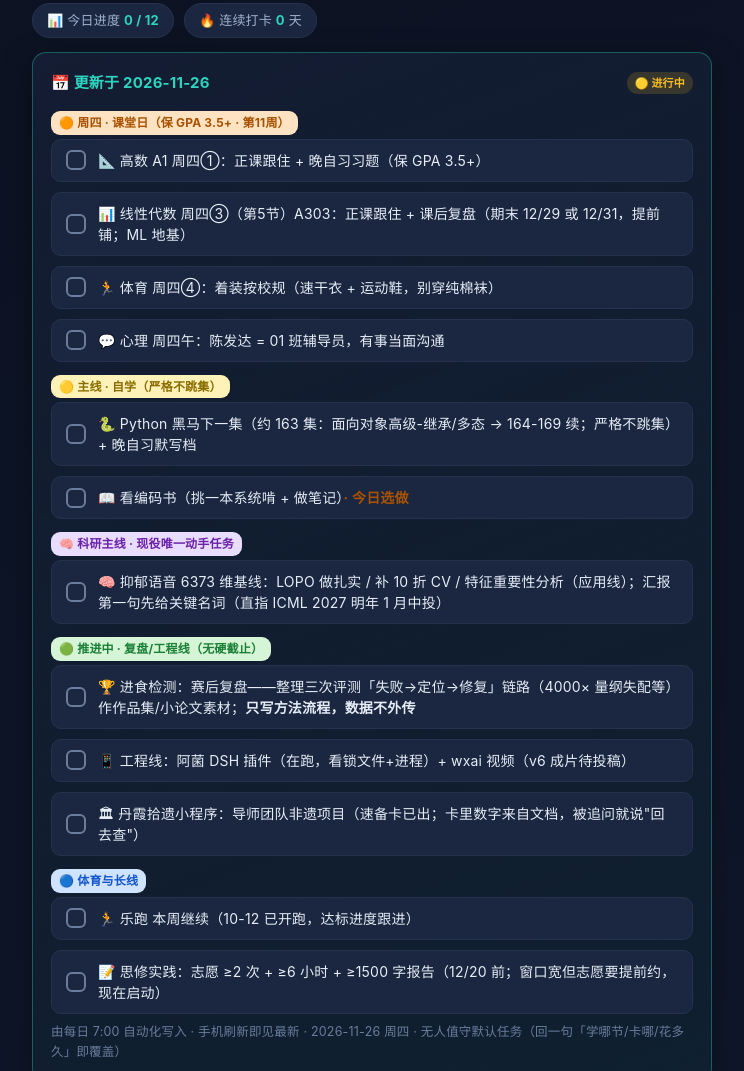
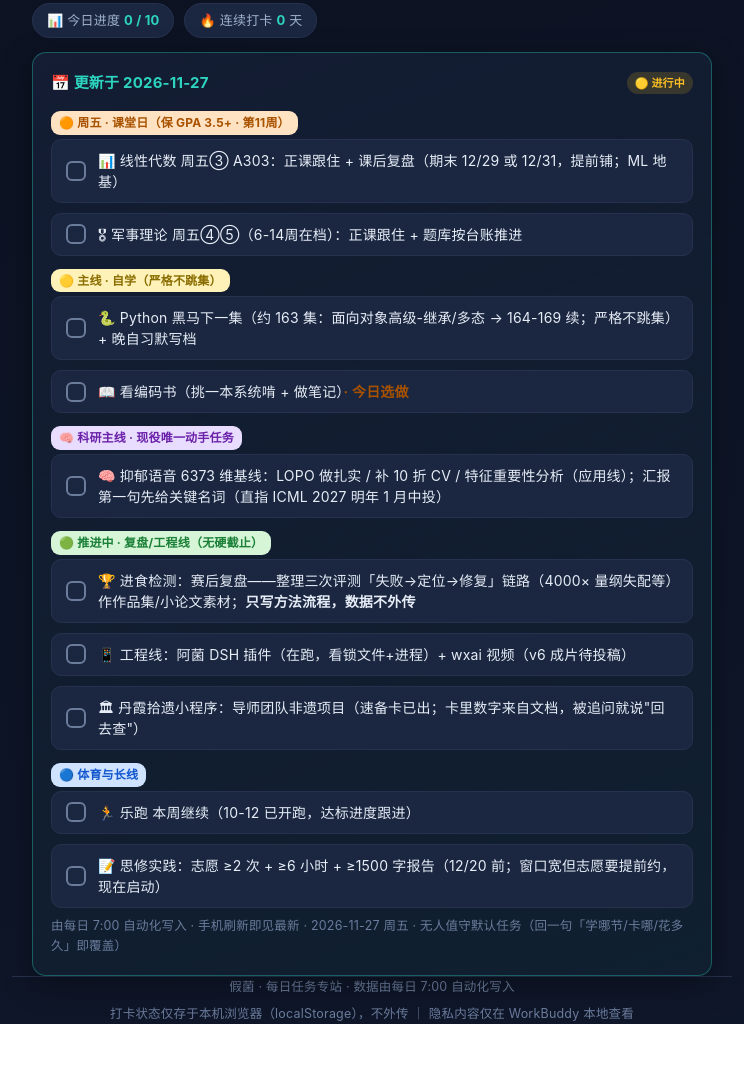
Before and after one commit to jiajun-huang2008/daily-task, a plain HTML site: page index.html in a window 1280 px wide. Shown: the part 283-1354 px from the top of the page, without its empty margins (268-1012 px from the left). After the commit the page ends 1307 px from the top, so only its background shows below. Drawn offline with Linux system fonts and the light colour scheme.

Commit message:
auto: daily task 2026-11-27

```diff
--- a/index.html
+++ b/index.html
@@ -92,14 +92,12 @@
   <div id="dailyMeta" class="meta" data-page-node-id="DCQBY22HBpN1ZfRjIo2O4o"></div>
   <!-- DAILY_TASK_START -->
   <div class="card daily-card">
-    <div class="dt-head"><span class="dt-date">📅 更新于 2026-11-26</span><span class="badge b-doing">🟡 进行中</span></div>
+    <div class="dt-head"><span class="dt-date">📅 更新于 2026-11-27</span><span class="badge b-doing">🟡 进行中</span></div>
 
-    <p style="margin:10px 0 4px"><span style="display:inline-block;background:#ffe2c2;color:#a85200;font-weight:700;font-size:12px;padding:2px 8px;border-radius:9px">🟠 周四 · 课堂日（保 GPA 3.5+ · 第11周）</span></p>
+    <p style="margin:10px 0 4px"><span style="display:inline-block;background:#ffe2c2;color:#a85200;font-weight:700;font-size:12px;padding:2px 8px;border-radius:9px">🟠 周五 · 课堂日（保 GPA 3.5+ · 第11周）</span></p>
     <ul class="dt-list">
-      <li>📐 高数 A1 周四①：正课跟住 + 晚自习习题（保 GPA 3.5+）</li>
-      <li>📊 线性代数 周四③（第5节）A303：正课跟住 + 课后复盘（期末 12/29 或 12/31，提前铺；ML 地基）</li>
-      <li>🏃 体育 周四④：着装按校规（速干衣 + 运动鞋，别穿纯棉袜）</li>
-      <li>💬 心理 周四午：陈发达 = 01 班辅导员，有事当面沟通</li>
+      <li>📊 线性代数 周五③ A303：正课跟住 + 课后复盘（期末 12/29 或 12/31，提前铺；ML 地基）</li>
+      <li>🎖 军事理论 周五④⑤（6-14周在档）：正课跟住 + 题库按台账推进</li>
     </ul>
 
     <p style="margin:10px 0 4px"><span style="display:inline-block;background:#fff2b8;color:#8a6d00;font-weight:700;font-size:12px;padding:2px 8px;border-radius:9px">🟡 主线 · 自学（严格不跳集）</span></p>
@@ -126,7 +124,7 @@
       <li>📝 思修实践：志愿 ≥2 次 + ≥6 小时 + ≥1500 字报告（12/20 前；窗口宽但志愿要提前约，现在启动）</li>
     </ul>
 
-    <div class="mini">由每日 7:00 自动化写入 · 手机刷新即见最新 · 2026-11-26 周四 · 无人值守默认任务（回一句「学哪节/卡哪/花多久」即覆盖）</div>
+    <div class="mini">由每日 7:00 自动化写入 · 手机刷新即见最新 · 2026-11-27 周五 · 无人值守默认任务（回一句「学哪节/卡哪/花多久」即覆盖）</div>
   </div>
   <!-- DAILY_TASK_END -->
 </section>
```
